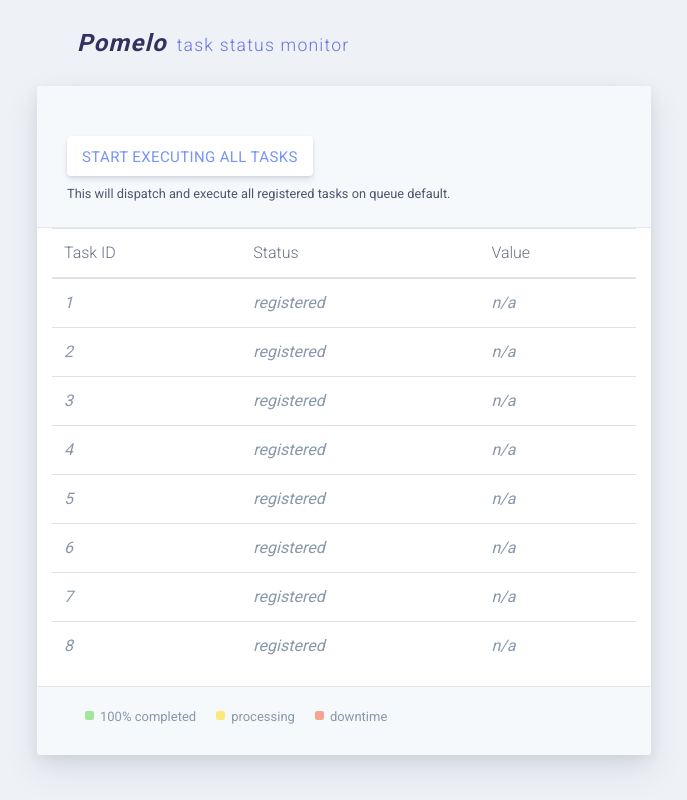
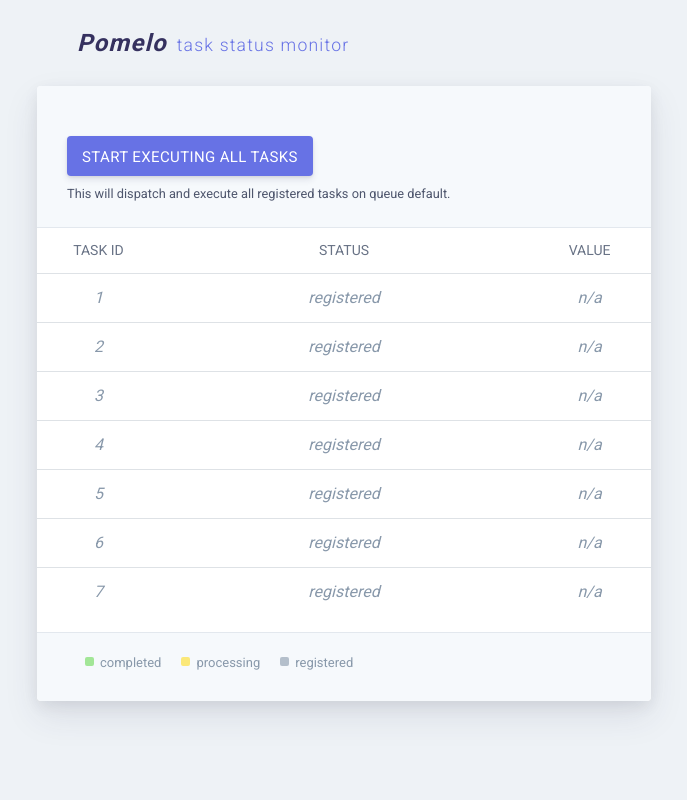
Before and after one commit to edrya/pomelo, a Flask app: page / in a window 1280 px wide. Shown: the whole page, without its empty margins (296-983 px from the left). Run offline with Flask 2, Linux system fonts and the light colour scheme; data that the repository does not hold is empty; some libraries are stand-ins or nearby versions.

Commit message:
code cleanup and refactoring

```diff
--- a/app/__init__.py
+++ b/app/__init__.py
@@ -1,9 +1,8 @@
 import os
-from flask import Flask, request, current_app
-from pqueue.redis_client import Redis
-from pqueue.task import TaskGenerator, Task
-from pqueue.task_dispatcher import TaskDispatcher
-from pqueue.task_processor import TaskProcessor
+from flask import Flask
+from pq.redis_client import Redis
+from pq.task import TaskGenerator
+from pq.run_task_dispatcher import TaskDispatcher
 
 from config import config
 
@@ -16,12 +15,9 @@ def create_app(config_name=None):
     app.config.from_object(config[config_name])
 
     app.redis_connection = Redis()
-    app.task_generator = TaskGenerator()
+    app.task_generator = TaskGenerator
 
-    app.TaskDispatcher = TaskDispatcher
-    app.TaskProcessor = TaskProcessor
-
-
+    app.task_dispatcher = TaskDispatcher(connection=app.redis_connection)
 
 
     # Register pomelo routes
--- a/app/main/routes.py
+++ b/app/main/routes.py
@@ -11,7 +11,7 @@ from app.main import bp
 
 @bp.route('/',  methods=['GET', 'POST'])
 def index():
-
+    current_app.redis_connection.flush_db()
     tasks = current_app.task_generator.generate_tasks()
 
     return render_template('index.html', tasks=tasks)
@@ -33,8 +33,6 @@ def get_statuses():
                 task['status'] = 'completed'
                 task['value'] = value
 
-        print(tasks)
-
         return jsonify(tasks), 200
 
     return render_template('dashboard.html')
@@ -43,10 +41,9 @@ def get_statuses():
 @bp.route('/dispatch', methods=['POST'])
 def run_task_dispatcher():
 
-    current_app.redis_connection.flush_db()
     tasks = current_app.task_generator.generate_tasks()
 
-    Thread(target=current_app.TaskDispatcher(current_app.redis_connection).run, args=(tasks,)).start()
+    Thread(target=current_app.task_dispatcher.run, args=(tasks,)).start()
 
     return jsonify({'success': True}), 202
 
@@ -54,10 +51,3 @@ def run_task_dispatcher():
 def get_status(key):
     value = current_app.redis_connection.get_value(key)
     return value
-#
-#
-# def run_task_processor():
-#
-#     current_app.TaskProcessor(connection=current_app.redis_connection).run()
-#
-#     return True
--- a/app/static/css/style.css
+++ b/app/static/css/style.css
@@ -46,7 +46,6 @@ body {
     0 5px 15px rgba(0, 0, 0, 0.07);
 }
 
-
 .white {
     background: white;
 }
@@ -58,6 +57,7 @@ body {
     min-height: 200px;
     background: #f6f9fc;
 }
+
 .box-inner {
 
     background: #fff;
@@ -94,35 +94,34 @@ body {
     opacity: 0.9
 }
 
-
-
-
-
 .common-button {
     white-space: nowrap;
     display: inline-block;
     height: 40px;
     line-height: 40px;
     padding: 0 14px;
-    -webkit-box-shadow: 0 4px 6px rgba(50,50,93,.11),0 1px 3px rgba(0,0,0,.08);
-    box-shadow: 0 4px 6px rgba(50,50,93,.11),0 1px 3px rgba(0,0,0,.08);
-    background: #fff;
+    -webkit-box-shadow: 0 4px 6px rgba(50, 50, 93, .11), 0 1px 3px rgba(0, 0, 0, .08);
+    box-shadow: 0 4px 6px rgba(50, 50, 93, .11), 0 1px 3px rgba(0, 0, 0, .08);
+
     border-radius: 4px;
     font-size: 15px;
     font-weight: 400;
     text-transform: uppercase;
     letter-spacing: .025em;
-    color: #7795f8;
+    color: #fff;
+    background: #6772e5;
     text-decoration: none;
     -webkit-transition: all .15s ease;
     transition: all .15s ease
 
 }
 
-.common-button:hover {
-    color: #2b2d50;
-    outline: 0;
+.common-button:hover, .common-button:focus {
+    color: #fff;
+    background-color: #7795f8;
+    box-shadow: none;
 }
+
 .borderless td, .borderless th {
     border: none;
     font-size: 0.8rem;
@@ -130,11 +129,14 @@ body {
 
 }
 
-.box-inner table th{
-    color:#697386;
-    font-weight: 300;
+.box-inner table th {
+    color: #697386;
+    text-transform: uppercase;
+    font-size: 14px;
+    font-weight: 400;
 }
-.box-inner table td{
+
+.box-inner table td {
     color: #8898aa;
 }
 
@@ -161,14 +163,11 @@ body {
     width: 9px;
     height: 9px;
     opacity: 0.6;
-
     position: absolute;
     left: 0;
     top: 4px;
-
     -webkit-border-radius: 2px;
     -moz-border-radius: 2px;
-  -o-border-radius: 2px;
 }
 
 .legend-color:hover {
@@ -181,17 +180,94 @@ body {
     color: #8898aa;
     margin-right: 20px;
 }
-.graph-up {
-  fill: #6CDB56;
-  background: #6CDB56;
+
+.success-text {
+    color: #23b47d;
+!important;
+}
+
+.success {
+    fill: #6cdb56;
+    background: #6cdb56;
 }
 
 .graph-mid {
-  fill: #FFDE24;
-  background: #FFDE24;
+    fill: #ffde24;
+    background: #ffde24;
 }
 
 .graph-down {
-  fill: #FA6D46;
-  background: #FA6D46;
+    fill: #8898aa;
+    background: #8898aa;
 }
+
+.table {
+    text-align: center;
+}
+
+.table th {
+    border-top: 0;
+
+}
+
+.table thead th {
+    border-bottom: 0;
+}
+
+.table .w-20 {
+    width: 20%
+}
+
+.table .w-60 {
+    width: 60%
+}
+
+.load-bar {
+    position: relative;
+    width: 100%;
+    height: 3px;
+    background-color: #23b47d;
+    display: none;
+}
+
+.bar {
+    content: "";
+    display: none;
+    position: absolute;
+    width: 0;
+    height: 100%;
+    left: 50%;
+    text-align: center;
+}
+
+.bar:nth-child(1) {
+    background-color: #23b47d;
+    animation: loading 3s linear infinite;
+}
+
+.bar:nth-child(2) {
+    background-color: #55d9c2;
+    animation: loading 3s linear 1s infinite;
+}
+
+.bar:nth-child(3) {
+    background-color: #23b47d;
+    animation: loading 3s linear 2s infinite;
+}
+
+@keyframes loading {
+    from {
+        left: 50%;
+        width: 0;
+        z-index: 100;
+    }
+    33.3333% {
+        left: 0;
+        width: 100%;
+        z-index: 10;
+    }
+    to {
+        left: 0;
+        width: 100%;
+    }
+}
--- a/app/static/js/main.js
+++ b/app/static/js/main.js
@@ -19,8 +19,9 @@ $(document).ready(function () {
 
         var number_of_tasks = tasks.length;
 
-        // Need to poll the server to get updated statuses
+
         // todo: replace with Socket.IO
+        // Put tasks into queue
         function dispatch_work() {
             $.ajax({
                 type: "post",
@@ -30,15 +31,17 @@ $(document).ready(function () {
                     ids: task_id_data_list
                 },
                 success: function (data) {
-                     getting_status();
+                    $('.bar').show();
+                    $('.load-bar').show();
+                    getting_status();
 
                 }
             });
         }
 
-
         dispatch_work();
 
+        // Need to poll the server to get updated statuses
         function getting_status() {
             $.ajax({
                 type: "post",
@@ -53,20 +56,39 @@ $(document).ready(function () {
                         // console.log(k, v['status']);
                         if (v['status'] === 'completed') {
                             counter++;
+                            updating_status(v)
                         }
                     });
 
                     if (counter !== number_of_tasks) {
-                        console.log(counter);
                         setTimeout(function () {
-                           getting_status()
+                            getting_status()
                         }, 5000);
+                    }
+                    else {
+
+                        $('.bar').hide();
+                        $('.load-bar').hide();
                     }
                 }
             });
         }
 
-
     });
 
+    function updating_status(completed) {
+        var task_id = completed['id'];
+        var status = completed['status'];
+        var value = completed['value'];
+
+        var first = $('tr[data-task-id="' + task_id + '"]').find('td:nth-child(1) i');
+        var second = $('tr[data-task-id="' + task_id + '"]').find('td:nth-child(2) i');
+        var third = $('tr[data-task-id="' + task_id + '"]').find('td:nth-child(3) i');
+
+        second.addClass('success-text').html(status);
+        third.html(completed['value']);
+
+
+    }
+
 });
--- a/app/templates/base.html
+++ b/app/templates/base.html
@@ -10,6 +10,8 @@
           integrity="sha384-Gn5384xqQ1aoWXA+058RXPxPg6fy4IWvTNh0E263XmFcJlSAwiGgFAW/dAiS6JXm"
           crossorigin="anonymous">
     <link href="https://fonts.googleapis.com/css?family=Roboto:300,400,500,700" rel="stylesheet">
+    <link rel="stylesheet" href="https://cdnjs.cloudflare.com/ajax/libs/animate.css/3.7.0/animate.min.css">
+
     <link rel="stylesheet" href="{{ url_for('static', filename='css/style.css') }}">
 
     {% endblock %}
--- a/app/templates/index.html
+++ b/app/templates/index.html
@@ -21,21 +21,24 @@
                         </div>
                     </div>
                     <div class="row">
-                        <div class="col-12 box-inner">
+                        <div class="col-12 box-inner p-0">
+                            <div class="load-bar">
+                                <div class="bar"></div>
+                                <div class="bar"></div>
+                                <div class="bar"></div>
+                            </div>
                             <table class="table">
                                 <thead>
                                 <tr>
-                                    <th scope="col">Task ID</th>
-                                    <th scope="col">Status</th>
-                                    <th scope="col">Value</th>
+                                    <th class="w-20">Task ID</th>
+                                    <th class="w-60">Status</th>
+                                    <th class="w-20">Value</th>
                                 </tr>
                                 </thead>
                                 <tbody>
                                 {% for task in tasks %}
-                                <tr>
-                                    <input name="task" value="{{ task.id }}" class="task" data-status="registered"
-                                           data-task-id="{{ task.id }}" hidden>
-                                    <td><i> {{ task.id }}</i></td>
+                                <tr class="task" data-status="registered" data-task-id="{{ task.id }}">
+                                    <td><i>{{ task.id }}</i></td>
                                     <td><i> {{ task.status or 'registered'}}</i></td>
                                     <td><i> {{ task.value or 'n/a' }}</i></td>
 
@@ -49,18 +52,16 @@
                     <div class="row">
                         <div class="col-12 p-0">
                             <div class="legend box-inner clearfix pl-5">
-      <span class="legend-item">
-        <span class="legend-color graph-up"></span>
-        <label>100% completed</label>
-      </span>
+                                <span class="legend-item"><span class="legend-color success"></span>
+                                    <label>completed</label>
+                                </span>
                                 <span class="legend-item">
-        <span class="legend-color graph-mid"></span>
-        <label>processing</label>
-      </span>
+                                    <span class="legend-color graph-mid"></span>
+                                    <label>processing</label>
+                                </span>
                                 <span class="legend-item">
-        <span class="legend-color graph-down"></span>
-        <label>downtime</label>
-      </span>
+                                    <span class="legend-color graph-down"></span><label>registered</label>
+                                </span>
                             </div>
                         </div>
                     </div>
--- a/config.py
+++ b/config.py
@@ -21,7 +21,7 @@ class DevelopmentConfig(Config):
 
 class ProductionConfig(Config):
     DEBUG = False
-
+    THREADED = False
 
 config = {
     'development': DevelopmentConfig,
--- a/requirements.txt
+++ b/requirements.txt
@@ -3,5 +3,7 @@ Flask==1.0.2
 itsdangerous==1.1.0
 Jinja2==2.10
 MarkupSafe==1.1.0
+psutil==5.4.8
+python-dotenv==0.10.1
 redis==3.0.1
 Werkzeug==0.14.1
```
Also changed, not shown: pq/run_task_dispatcher.py (renamed from pqueue/task_dispatcher.py, +12 -12 lines), pq/run_task_processor.py (added, +104 -0 lines), pq/task.py (renamed from pqueue/task.py, +6 -9 lines), pqueue/task_processor.py (deleted, +0 -83 lines), README.md, pq/__init__.py (added), pq/redis_client.py (renamed from pqueue/redis_client.py), 1 other file. Lines whose indentation alone changed are shown as unchanged.
